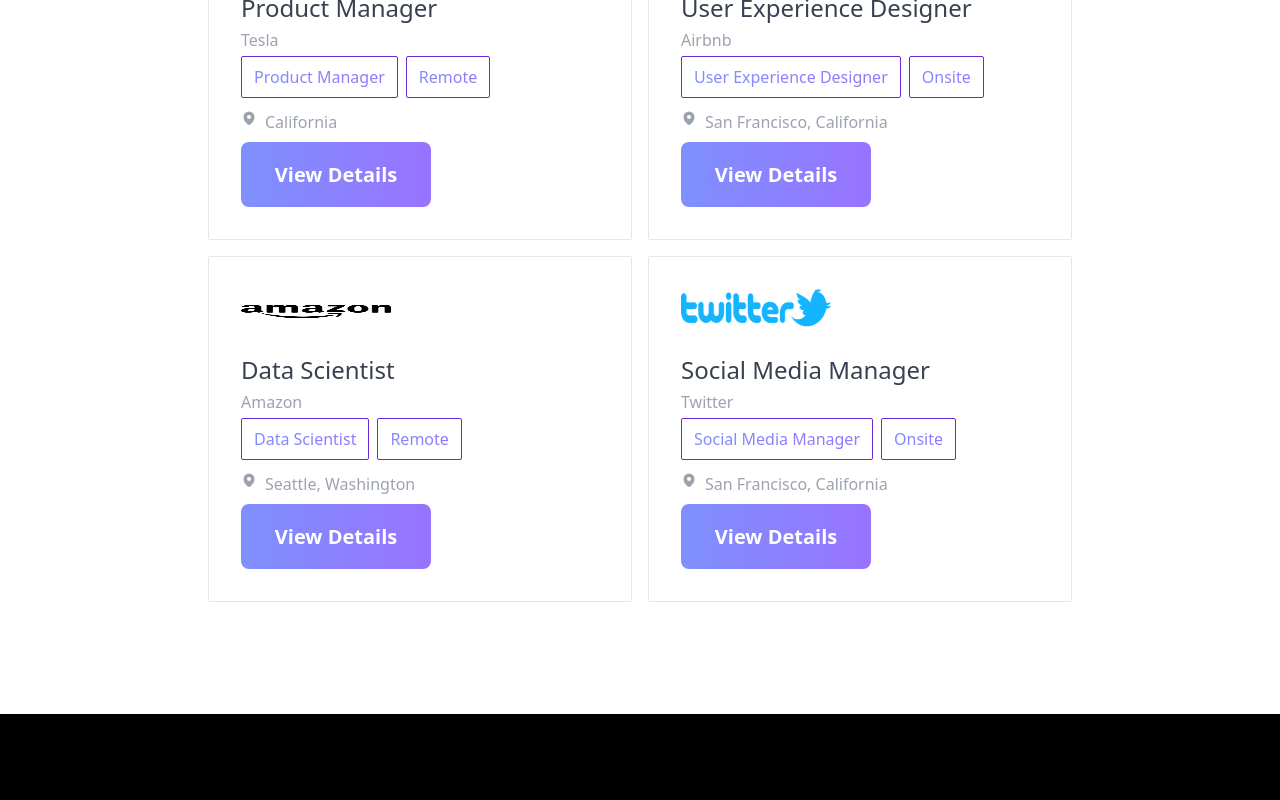
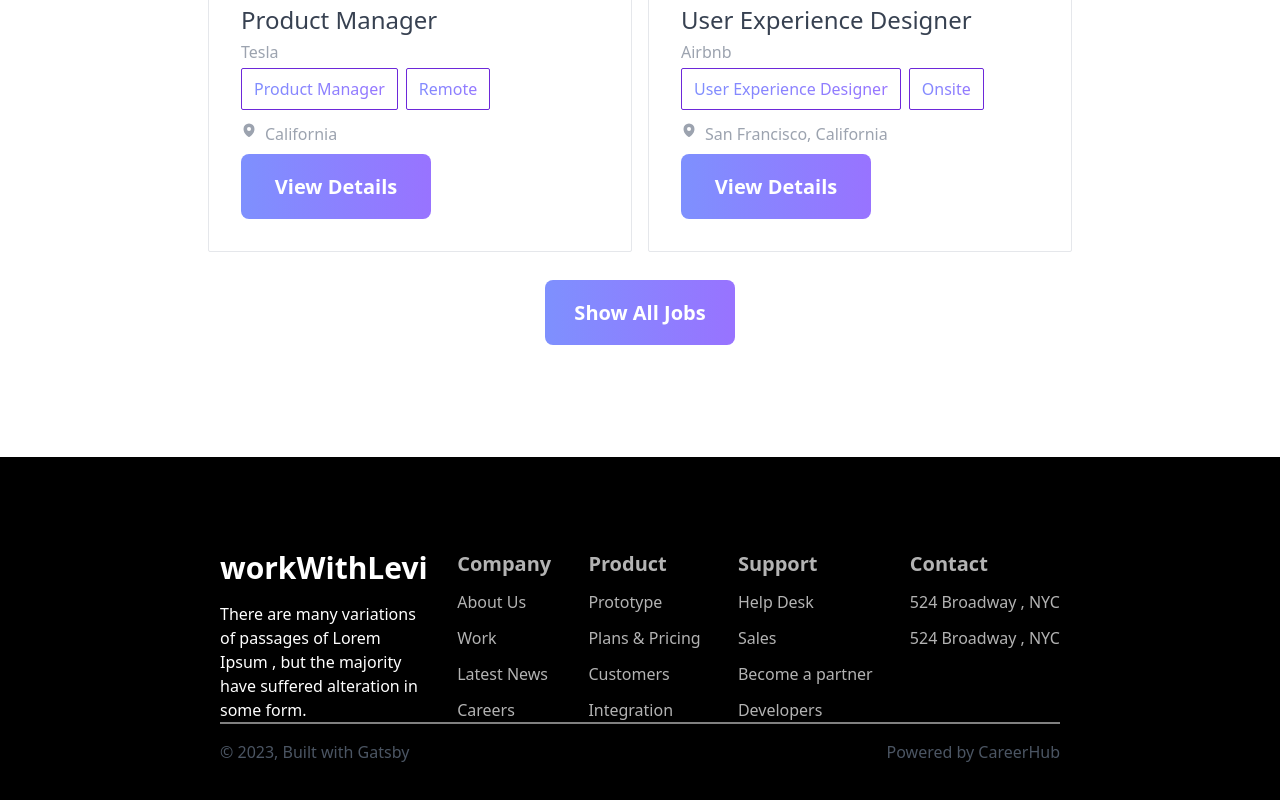
Before and after one commit to Levi9111/career-hub, a React (Vite) app: page / in a window 1280 px wide. Shown: the part 1601-2401 px from the top of the page. Built offline with nearby package versions, Linux system fonts and the light colour scheme.

Commit message:
show all jobs show less btn added

```diff
--- a/src/Components/Home/Data.jsx
+++ b/src/Components/Home/Data.jsx
@@ -12,9 +12,9 @@ const Data = ({ data }) => {
     job_location,
     location,
   } = data;
-  console.log(data);
+  // console.log(data);
   return (
-    <div className="border border-spacing-3 border-gray-200 rounded-sm p-8">
+    <div className="border border-spacing-3 border-gray-200 rounded-sm p-8 md:block grid place-content-center">
       <img src={image} alt="" className="w-[150px] h-[45px] mb-5" />
       <h2 className="text-2xl text-gray-700 mb-1">{job_post}</h2>
       <p className="text-gray-400 my-1">{company}</p>
--- a/src/Components/Home/FeatureJobs.jsx
+++ b/src/Components/Home/FeatureJobs.jsx
@@ -1,18 +1,32 @@
-import React from "react";
+import React, { useState } from "react";
 import Data from "./Data";
 
 const FeatureJobs = ({ fakeData }) => {
+  const [state, setState] = useState(false);
+
+  const handleJobs = () => {
+    setState(!state);
+  };
+
   return (
-    <div className="md:mx-52 mx:12 my-28">
+    <div className="md:mx-52 mx:12 my-28 ">
       <h2 className="text-3xl font-bold text-center">Featured Jobs</h2>
-      <p className="text-lg text-gray-700 text-center">
+      <p className="text-lg text-gray-700 text-center mb-3">
         Explore thousands of job opportunities with all the information you
         need. Its your future
       </p>
       <div className="grid grid-cols-1 md:grid-cols-2 gap-4">
-        {fakeData.map((data) => (
-          <Data key={data.id} data={data}></Data>
-        ))}
+        {state
+          ? fakeData.map((data) => <Data key={data.id} data={data}></Data>)
+          : fakeData
+              .slice(0, 4)
+              .map((data) => <Data key={data.id} data={data}></Data>)}
+      </div>
+
+      <div className="btn-container mt-7 flex justify-center">
+        <button className="btn" onClick={handleJobs}>
+          {state ? "Show Less" : "Show All Jobs"}
+        </button>
       </div>
     </div>
   );
```
